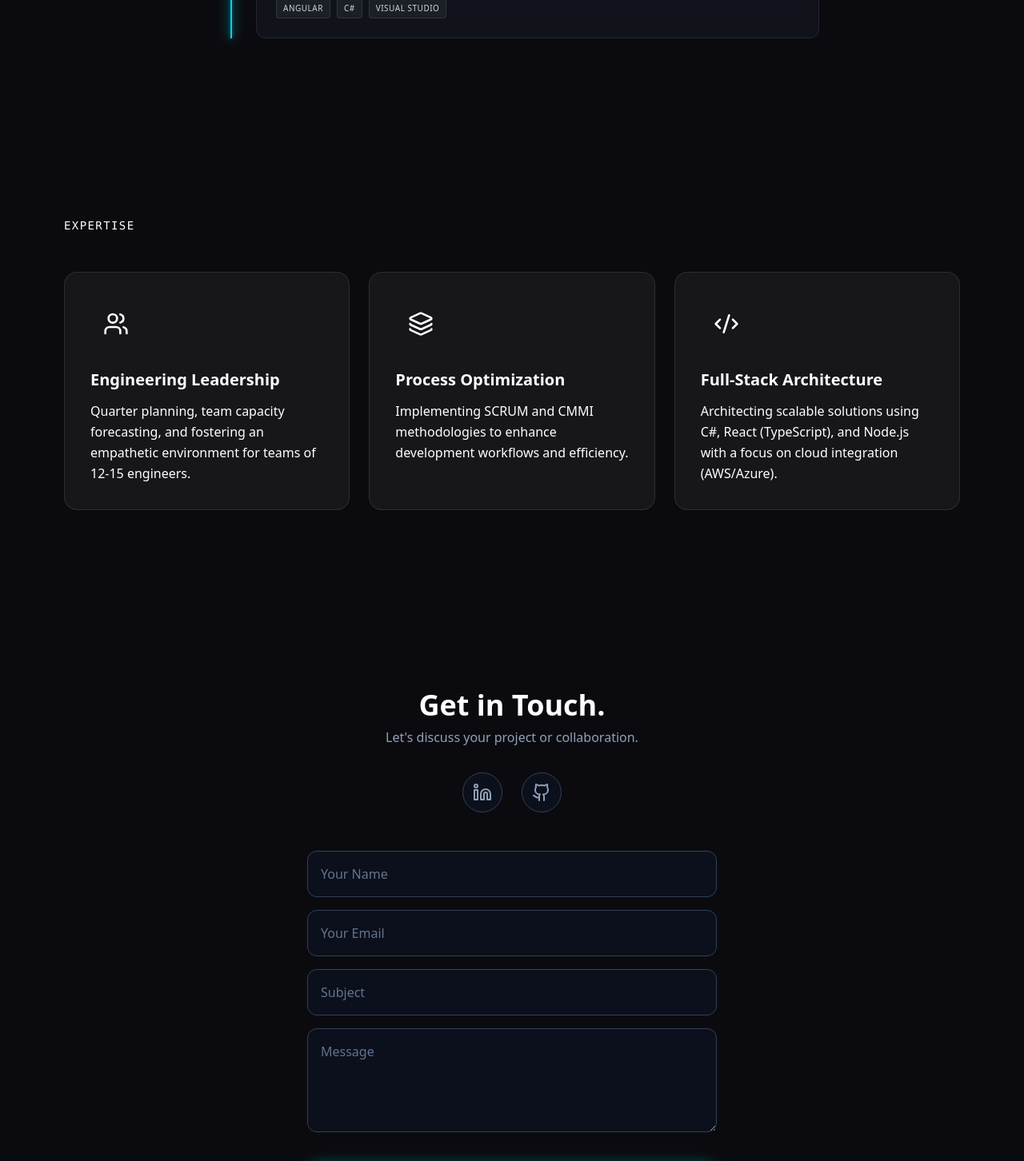
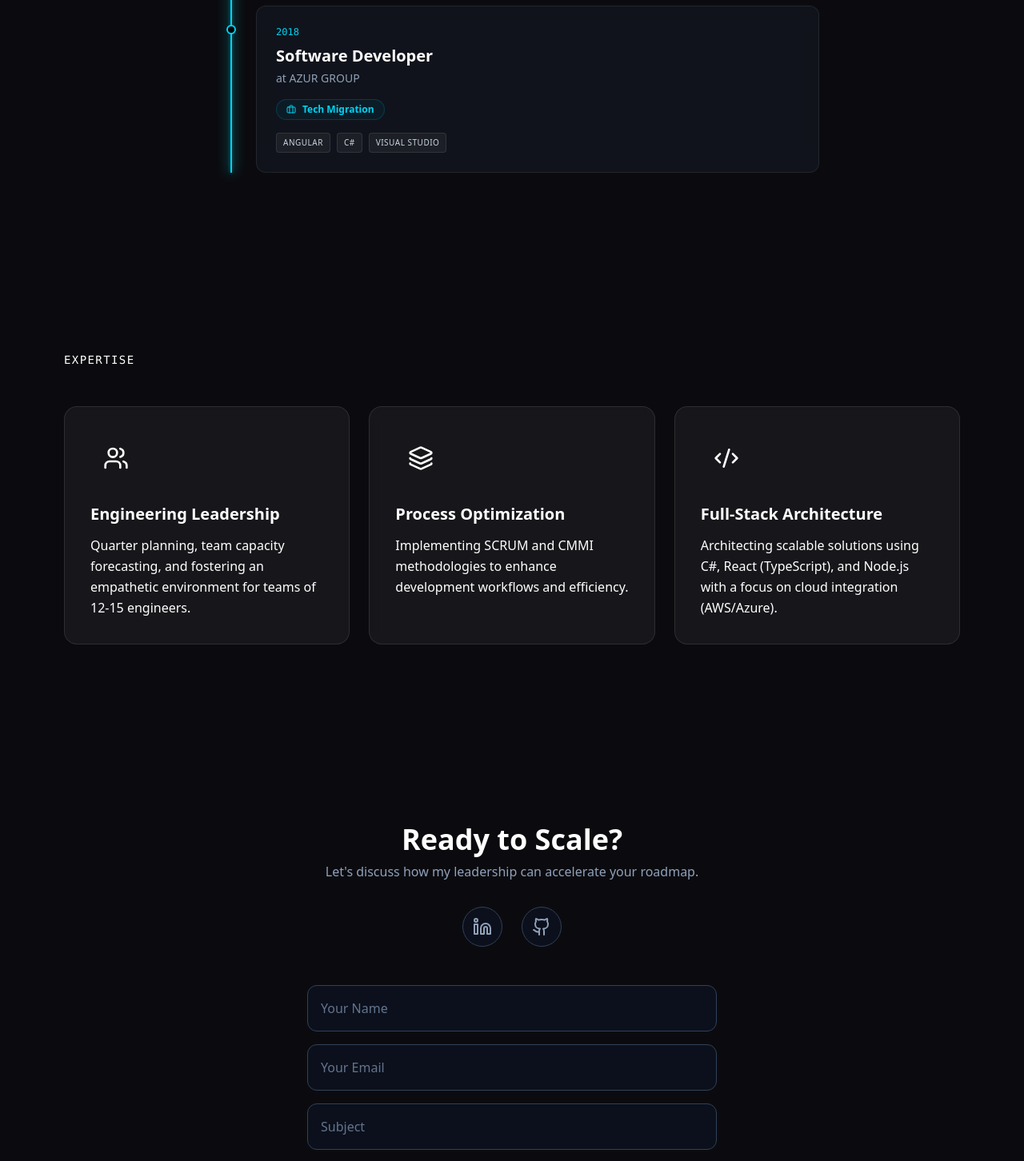
Before and after one commit to deyvisonsouto/deyvisonsouto.com, a Next.js app: page /en in a window 1280 px wide. Shown: the part 1760-3212 px from the top of the page at 80% size. Built offline with nearby package versions, Linux system fonts and the light colour scheme.

Commit message:
feat: Add Timeline and Contact sections with internationalization support.

```diff
--- a/messages/en.json
+++ b/messages/en.json
@@ -19,25 +19,29 @@
                 "year": "2025",
                 "role": "Lead Software Engineer",
                 "company": "Plusgrade",
-                "stack": "React, NodeJS, Cloudflare, JIRA"
+                "stack": "React, NodeJS, Cloudflare, JIRA",
+                "metric": "12-15 Engineers"
             },
             "job2": {
                 "year": "2021",
                 "role": "Lead Software Developer",
                 "company": "MEDFAR Solutions Cliniques",
-                "stack": "C# .NET6, React, Azure DevOps, SQL Server"
+                "stack": "C# .NET6, React, Azure DevOps, SQL Server",
+                "metric": "4-11 Developers"
             },
             "job3": {
                 "year": "2020",
                 "role": "Frontend Technical Lead",
                 "company": "Mavtek",
-                "stack": "VueJS, AWS, PHP, MySQL"
+                "stack": "VueJS, AWS, PHP, MySQL",
+                "metric": "2M+ Users"
             },
             "job4": {
                 "year": "2018",
                 "role": "Software Developer",
                 "company": "AZUR GROUP",
-                "stack": "Angular, C#, Visual Studio"
+                "stack": "Angular, C#, Visual Studio",
+                "metric": "Tech Migration"
             }
         }
     },
@@ -61,7 +65,18 @@
     "Navigation": {
         "home": "Home",
         "about": "About",
-        "services": "Services",
+        "services": "Expertise",
         "contact": "Contact"
+    },
+    "Contact": {
+        "title": "Ready to Scale?",
+        "subtitle": "Let's discuss how my leadership can accelerate your roadmap.",
+        "form": {
+            "name": "Your Name",
+            "email": "Your Email",
+            "subject": "Subject",
+            "message": "Message",
+            "submit": "Send Message"
+        }
     }
 }
--- a/messages/fr.json
+++ b/messages/fr.json
@@ -19,25 +19,29 @@
                 "year": "2025",
                 "role": "Ingénieur Logiciel Principal",
                 "company": "Plusgrade",
-                "stack": "React, NodeJS, Cloudflare, JIRA"
+                "stack": "React, NodeJS, Cloudflare, JIRA",
+                "metric": "12-15 Ingénieurs"
             },
             "job2": {
                 "year": "2021",
                 "role": "Développeur Logiciel Principal",
                 "company": "MEDFAR Solutions Cliniques",
-                "stack": "C# .NET6, React, Azure DevOps, SQL Server"
+                "stack": "C# .NET6, React, Azure DevOps, SQL Server",
+                "metric": "4-11 Développeurs"
             },
             "job3": {
                 "year": "2020",
                 "role": "Responsable Technique Frontend",
                 "company": "Mavtek",
-                "stack": "VueJS, AWS, PHP, MySQL"
+                "stack": "VueJS, AWS, PHP, MySQL",
+                "metric": "2M+ Utilisateurs"
             },
             "job4": {
                 "year": "2018",
                 "role": "Développeur Logiciel",
                 "company": "AZUR GROUP",
-                "stack": "Angular, C#, Visual Studio"
+                "stack": "Angular, C#, Visual Studio",
+                "metric": "Migration Technique"
             }
         }
     },
@@ -61,7 +65,18 @@
     "Navigation": {
         "home": "Accueil",
         "about": "À propos",
-        "services": "Services",
+        "services": "Expertise",
         "contact": "Contact"
+    },
+    "Contact": {
+        "title": "Prêt à Passer à l'Échelle ?",
+        "subtitle": "Discutons de la manière dont mon leadership peut accélérer votre roadmap.",
+        "form": {
+            "name": "Votre Nom",
+            "email": "Votre Email",
+            "subject": "Sujet",
+            "message": "Message",
+            "submit": "Envoyer le Message"
+        }
     }
 }
--- a/messages/pt.json
+++ b/messages/pt.json
@@ -19,25 +19,29 @@
                 "year": "2025",
                 "role": "Engenheiro de Software Líder",
                 "company": "Plusgrade",
-                "stack": "React, NodeJS, Cloudflare, JIRA"
+                "stack": "React, NodeJS, Cloudflare, JIRA",
+                "metric": "12-15 Engenheiros"
             },
             "job2": {
                 "year": "2021",
                 "role": "Desenvolvedor de Software Líder",
                 "company": "MEDFAR Solutions Cliniques",
-                "stack": "C# .NET6, React, Azure DevOps, SQL Server"
+                "stack": "C# .NET6, React, Azure DevOps, SQL Server",
+                "metric": "4-11 Desenvolvedores"
             },
             "job3": {
                 "year": "2020",
                 "role": "Líder Técnico Frontend",
                 "company": "Mavtek",
-                "stack": "VueJS, AWS, PHP, MySQL"
+                "stack": "VueJS, AWS, PHP, MySQL",
+                "metric": "2M+ Usuários"
             },
             "job4": {
                 "year": "2018",
                 "role": "Desenvolvedor de Software",
                 "company": "AZUR GROUP",
-                "stack": "Angular, C#, Visual Studio"
+                "stack": "Angular, C#, Visual Studio",
+                "metric": "Migração Técnica"
             }
         }
     },
@@ -61,7 +65,18 @@
     "Navigation": {
         "home": "Home",
         "about": "Sobre",
-        "services": "Serviços",
+        "services": "Expertise",
         "contact": "Contato"
+    },
+    "Contact": {
+        "title": "Pronto para Escalar?",
+        "subtitle": "Vamos discutir como minha liderança pode acelerar seu roadmap.",
+        "form": {
+            "name": "Seu Nome",
+            "email": "Seu Email",
+            "subject": "Assunto",
+            "message": "Mensagem",
+            "submit": "Enviar Mensagem"
+        }
     }
 }
--- a/src/components/Contact.tsx
+++ b/src/components/Contact.tsx
@@ -2,12 +2,29 @@
 
 import { Linkedin, Github } from "lucide-react";
 import { PORTFOLIO_DATA } from "../data/portfolio";
+import { useTranslations } from "next-intl";
 
 export const Contact = () => {
+    const t = useTranslations('Contact');
+
+    // Using a simple form submission handler for mailto
+    const handleSubmit = (e: React.FormEvent<HTMLFormElement>) => {
+        e.preventDefault();
+        const formData = new FormData(e.currentTarget);
+        const name = formData.get('name') as string;
+        const subject = formData.get('subject') as string;
+        const message = formData.get('message') as string;
+
+        // Construct mailto link
+        const mailtoLink = `mailto:deyvisonsouto@gmail.com?subject=${encodeURIComponent(subject)}&body=${encodeURIComponent(`Name: ${name}\n\n${message}`)}`;
+
+        window.location.href = mailtoLink;
+    };
+
     return (
         <section id="contact" className="py-24 px-6 md:px-20 max-w-2xl mx-auto text-center">
-            <h2 className="text-4xl font-bold mb-2">Get in Touch.</h2>
-            <p className="text-slate-400 mb-8">Let's discuss your project or collaboration.</p>
+            <h2 className="text-4xl font-bold mb-2">{t('title')}</h2>
+            <p className="text-slate-400 mb-8">{t('subtitle')}</p>
 
             <div className="flex justify-center gap-6 mb-12">
                 <a
@@ -30,25 +47,47 @@ export const Contact = () => {
                 </a>
             </div>
 
-            <form className="space-y-4 text-left">
-                {["Your Name", "Your Email", "Subject"].map((label) => (
-                    <div key={label} className="relative group">
-                        <input
-                            type="text"
-                            placeholder={label}
-                            className="w-full bg-slate-900/50 border border-slate-700 rounded-xl p-4 text-white placeholder:text-slate-500 focus:outline-none focus:border-cyan-400 focus:shadow-[0_0_15px_rgba(0,240,255,0.2)] transition-all"
-                        />
-                    </div>
-                ))}
+            <form onSubmit={handleSubmit} className="space-y-4 text-left">
+                <div className="relative group">
+                    <input
+                        name="name"
+                        type="text"
+                        placeholder={t('form.name')}
+                        required
+                        className="w-full bg-slate-900/50 border border-slate-700 rounded-xl p-4 text-white placeholder:text-slate-500 focus:outline-none focus:border-cyan-400 focus:shadow-[0_0_15px_rgba(0,240,255,0.2)] transition-all"
+                    />
+                </div>
+                {/* Email is technically not needed for mailto source, but user might expect to fill it.
+                    However, with mailto, the "from" is the user's email client.
+                    We can ask for it to include in the body potentially. */}
+                <div className="relative group">
+                    <input
+                        name="email"
+                        type="email"
+                        placeholder={t('form.email')}
+                        className="w-full bg-slate-900/50 border border-slate-700 rounded-xl p-4 text-white placeholder:text-slate-500 focus:outline-none focus:border-cyan-400 focus:shadow-[0_0_15px_rgba(0,240,255,0.2)] transition-all"
+                    />
+                </div>
+                <div className="relative group">
+                    <input
+                        name="subject"
+                        type="text"
+                        placeholder={t('form.subject')}
+                        required
+                        className="w-full bg-slate-900/50 border border-slate-700 rounded-xl p-4 text-white placeholder:text-slate-500 focus:outline-none focus:border-cyan-400 focus:shadow-[0_0_15px_rgba(0,240,255,0.2)] transition-all"
+                    />
+                </div>
 
                 <textarea
-                    placeholder="Message"
+                    name="message"
+                    placeholder={t('form.message')}
                     rows={4}
+                    required
                     className="w-full bg-slate-900/50 border border-slate-700 rounded-xl p-4 text-white placeholder:text-slate-500 focus:outline-none focus:border-cyan-400 focus:shadow-[0_0_15px_rgba(0,240,255,0.2)] transition-all"
                 />
 
-                <button className="w-full py-4 rounded-xl bg-cyan-gradient text-black font-bold shadow-neon hover:opacity-90 transition-opacity mt-4">
-                    Send Message
+                <button type="submit" className="w-full py-4 rounded-xl bg-cyan-gradient text-black font-bold shadow-neon hover:opacity-90 transition-opacity mt-4">
+                    {t('form.submit')}
                 </button>
             </form>
         </section>
--- a/src/components/Timeline.tsx
+++ b/src/components/Timeline.tsx
@@ -47,6 +47,11 @@ export const Timeline = () => {
                                     <h3 className="text-xl font-bold text-white mb-1">{t(`jobs.${key}.role`)}</h3>
                                     <p className="text-slate-400 text-sm mb-4">at {t(`jobs.${key}.company`)}</p>
 
+                                    <div className="mb-4 inline-flex items-center gap-2 px-3 py-1 rounded-full bg-cyan-950/30 border border-cyan-500/20 text-cyan-400 text-xs font-semibold">
+                                        <Briefcase size={12} />
+                                        {t(`jobs.${key}.metric`)}
+                                    </div>
+
                                     <div className="flex gap-2 flex-wrap">
                                         {t(`jobs.${key}.stack`).split(", ").map(tech => (
                                             <span key={tech} className="px-2 py-1 rounded bg-white/5 border border-white/10 text-[10px] uppercase tracking-wider text-slate-300">
```
